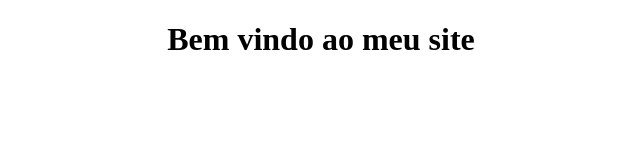
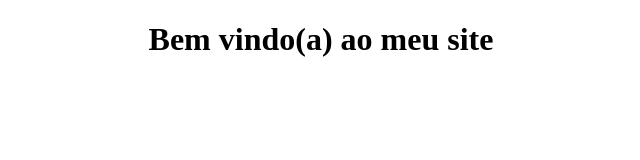
Before and after one commit to ADGAdonis/adonisgarcia.github.io, a plain HTML site: page index.html in a window 1280 px wide. Shown: the whole page, without its empty margins (319-959 px from the left). Drawn offline with Linux system fonts and the light colour scheme.

Commit message:
atualizado sem title

```diff
--- a/index.html
+++ b/index.html
@@ -2,11 +2,11 @@
 <html lang="br">
 <head>
     <meta charset="UTF-8">
-    <title>Meu Site</title>
+
 
 </head>
 <body>
-    <h1 style="text-align:center;">Bem vindo ao meu site</h1>
+    <h1 style="text-align:center;">Bem vindo(a) ao meu site</h1>
 
 
 </body>
```
